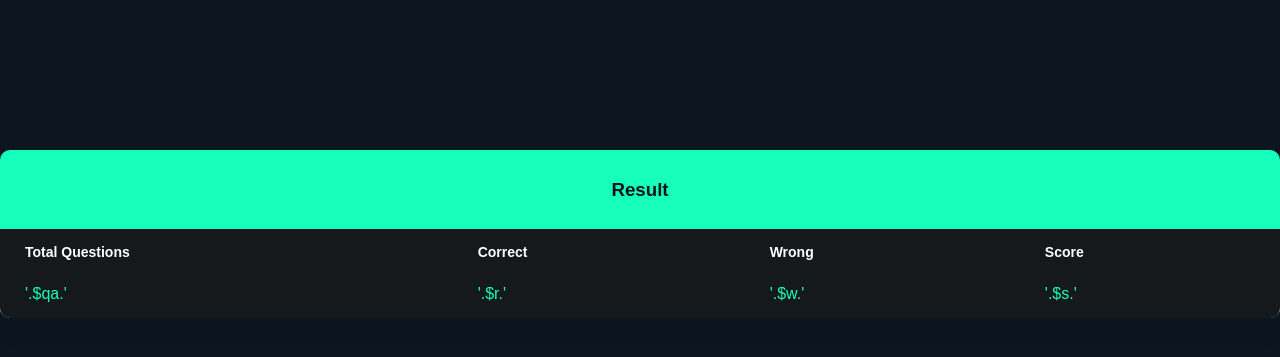
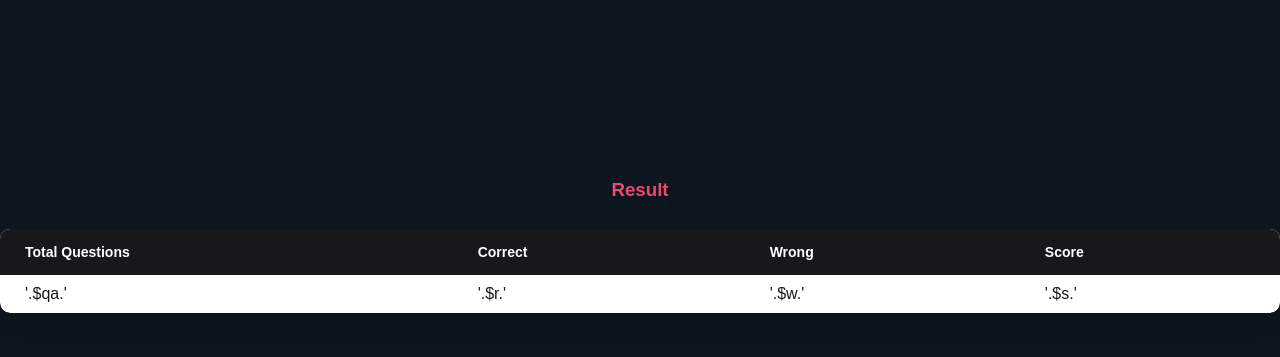
Before and after one commit to whorahulnayak/quizzer-2.0-alphaV, a PHP site: page /dummy.html in a window 1280 px wide. Shown: the top 357 px of the page. Run offline with PHP 8.4, Linux system fonts and the light colour scheme.

Commit message:
table light colors

```diff
--- a/css/student_home.css
+++ b/css/student_home.css
@@ -109,6 +109,19 @@ table {
 	border-collapse: collapse;
 }
 
+th:first-of-type {
+	border-top-left-radius: 10px;
+}
+th:last-of-type {
+	border-top-right-radius: 10px;
+}
+tr:last-of-type td:first-of-type {
+	border-bottom-left-radius: 10px;
+}
+tr:last-of-type td:last-of-type {
+	border-bottom-right-radius: 10px;
+}
+
 .parenttable {
 	display: flex;
 	flex-direction: row;
@@ -131,21 +144,21 @@ table {
 }
 .leaderboard-results tbody td {
 	padding: 10px 25px;
-	background: #16191b;
+	/* background: #16191b; */
 	font-size: 16px;
-	border-bottom: 5px solid #16191b;
+	/* border-bottom: 5px solid #16191b; */
 }
 .leaderboard-results tbody td:nth-of-type(7) {
 	font-weight: bold;
 }
 .leaderboard-results tbody tr:hover td {
-	background: #16191b;
+	/* background: #16191b; */
 }
 .leaderboard-results tbody tr {
 	color: #fff;
 }
 .leaderboard-results tbody tr:first-child {
-	color: #16ffba;
+	color: #16191b;
 }
 .leaderboard-results tbody span {
 	font-weight: bold;
@@ -157,7 +170,7 @@ table {
 	color: white;
 }
 .leaderboard-results tbody tr span {
-	background: #16191b;
+	/* background: #16191b; */
 	color: #fff;
 }
 
@@ -190,7 +203,7 @@ td {
 	justify-content: center;
 	align-items: center;
 	position: absolute;
-	top:150px;
+	top: 150px;
 	box-shadow: 0 14px 26px rgba(0, 0, 0, 0.04);
 	transition: all 0.3s ease-out;
 	text-decoration: none;
@@ -230,7 +243,7 @@ td {
 	display: flex;
 	flex-wrap: wrap;
 	align-items: center;
-	background: #16ffba;
+	/* background: #16ffba; */
 	padding: 10px 25px;
 }
 
@@ -293,7 +306,7 @@ a:hover {
 }
 
 .lboard {
-	background-color: #16ffba;
+	background-color: #0d161e;
 }
 
 .circleout {
@@ -345,8 +358,14 @@ h2 {
 	text-align: left;
 }
 
+.h2-title {
+	background-color: #f03156;
+	padding: 10px;
+	border-radius: 10px;
+}
+
 h3 {
-	color: #0d161e;
+	color: #ef476f;
 }
 
 .question {
```
Also changed, not shown: welcome.php (+27 -27 lines), image/undraw_road_sign_mfpo.svg.
